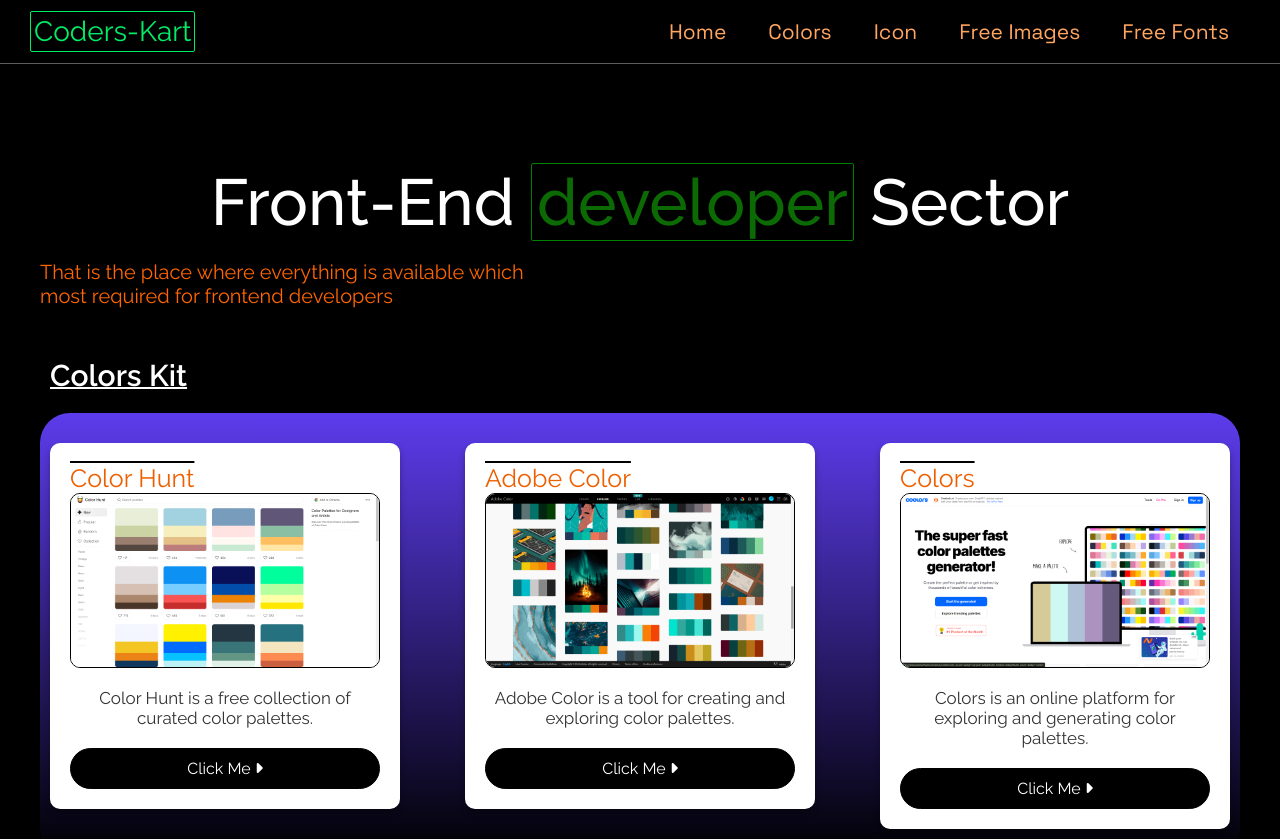
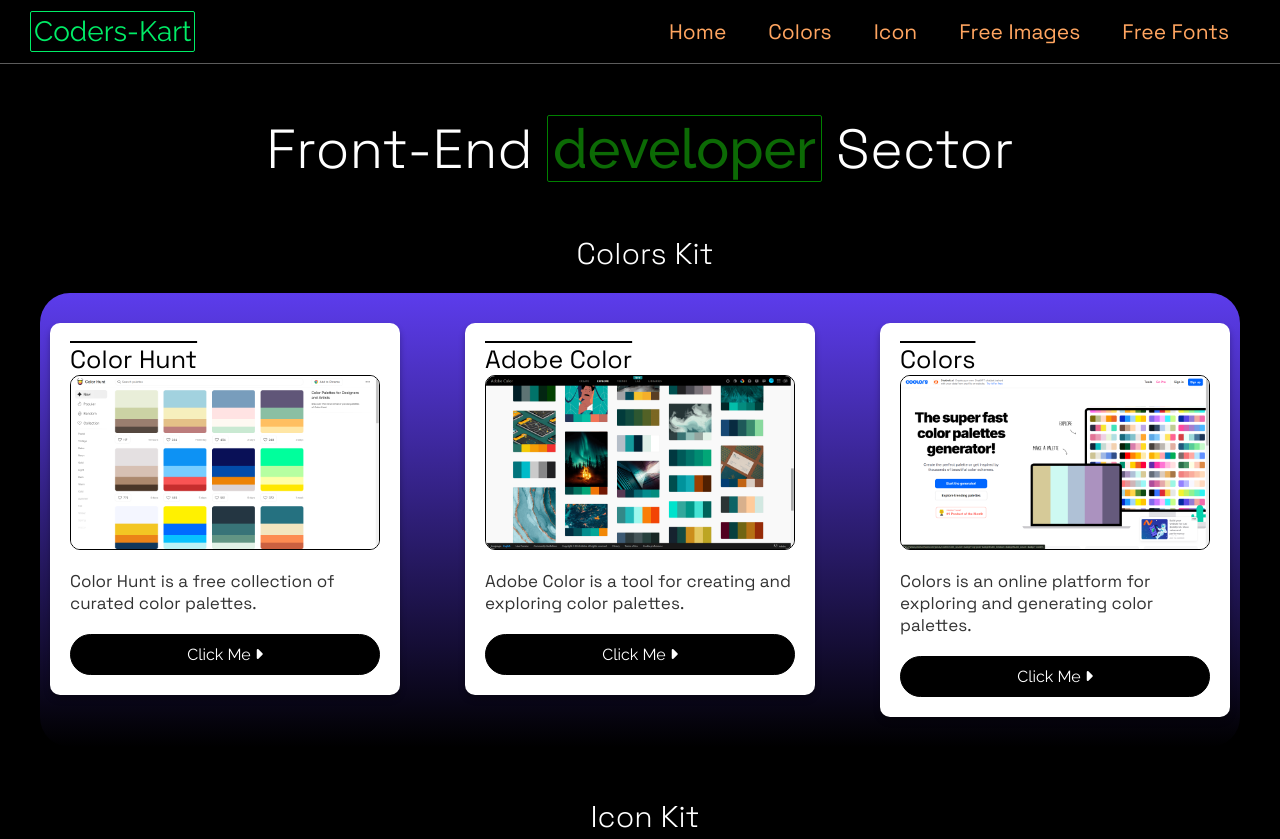
Before and after one commit to amanyadav21/Coderskart, a plain HTML site: page Project root/pages/frontdev.html in a window 1280 px wide. Shown: the top 839 px of the page. Drawn offline with nearby package versions, Linux system fonts and the light colour scheme; a web font is replaced by a local one.

Commit message:
upgrade new change in this code -  make more perfect for UI

```diff
--- a/Project root/css/common.css
+++ b/Project root/css/common.css
@@ -28,22 +28,24 @@
 
 /* Front Div start */
 .everyh {
-    /* margin-top: 50px; */
-    padding-top: 100px;
-    font-size: 65px;
-    font-weight: 500;
+    padding-top: 50px;
+    font-size: 55px;
+    font-weight: 100;
     color: white;
     text-align: center;
+    font-family: "Space Grotesk", serif;
 }
 
-.everyp {
+/* .everyp {
     font-size: 20px;
     color: #FF6500;
     text-align:start;
-}
+} */
 
 .h {
-    color: #ed5f00;
+    font-family: "Space Grotesk", serif;
+    /* color: #ed5f00; */
+    color: #000000;
     font-size: 25px;
     font-weight: 400;
     text-align: start;
@@ -177,9 +179,11 @@
 }
 
 p {
+    font-family: "Space Grotesk", serif;
     font-size: 17px;
     color: #333;
     margin: 20px 0;
+    text-align: start;
 }
 
 .uni-btn {
@@ -387,13 +391,14 @@
 
 /* Section h1 */
 .section-h1 {
-    color: white;
+    font-family: "Space Grotesk", serif;
+    color: rgb(255, 255, 255);
     font-size: 30px;
-    font-weight: 600;
+    font-weight: 100;
     margin-top: 50px;
     margin-bottom: 20px;
     margin-left: 10px;
-    text-decoration: underline 2px solid;
+    text-align: center;
 }
 
 /* End Section h1 */
--- a/Project root/css/nav.css
+++ b/Project root/css/nav.css
@@ -148,6 +148,7 @@
     background-color: rgb(255, 255, 255);
     /* width: 100%; */
 }
+
 
 #logos {
     display: none;
--- a/Project root/pages/frontdev.html
+++ b/Project root/pages/frontdev.html
@@ -56,9 +56,9 @@
       <div class="front-one">
         <h1 class="everyh">Front-End <span
             style="border: 1px solid green; padding: 0px 5px; border-radius: 2px;">developer</span> Sector</h1>
-        <p class="everyp">That is the place where everything is available which <br>most required for frontend
+        <!-- <p class="everyp">That is the place where everything is available which <br>most required for frontend
           developers
-        </p>
+        </p> -->
       </div>
 
       <!-- Start Color Section -->
```
Also changed, not shown: Project root/js/frontdev.js (line endings or trailing spaces).
